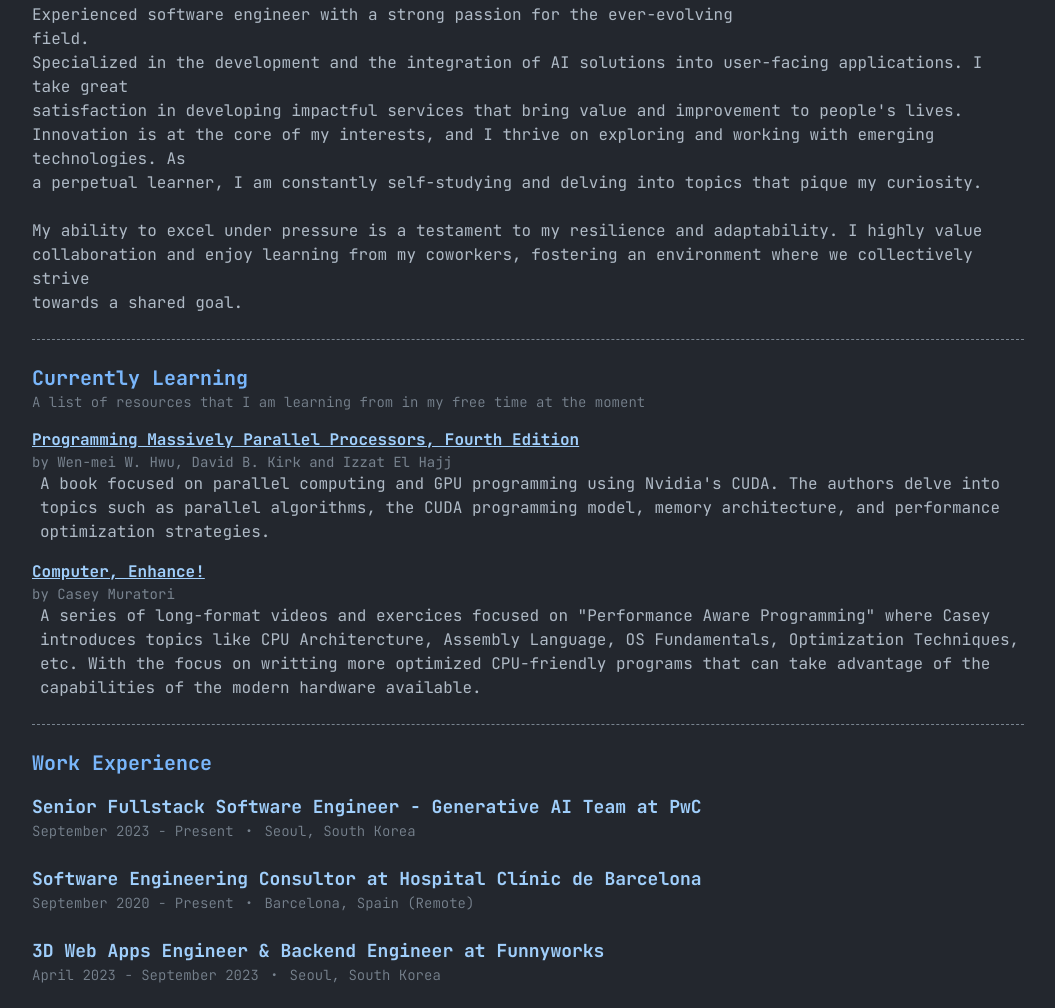
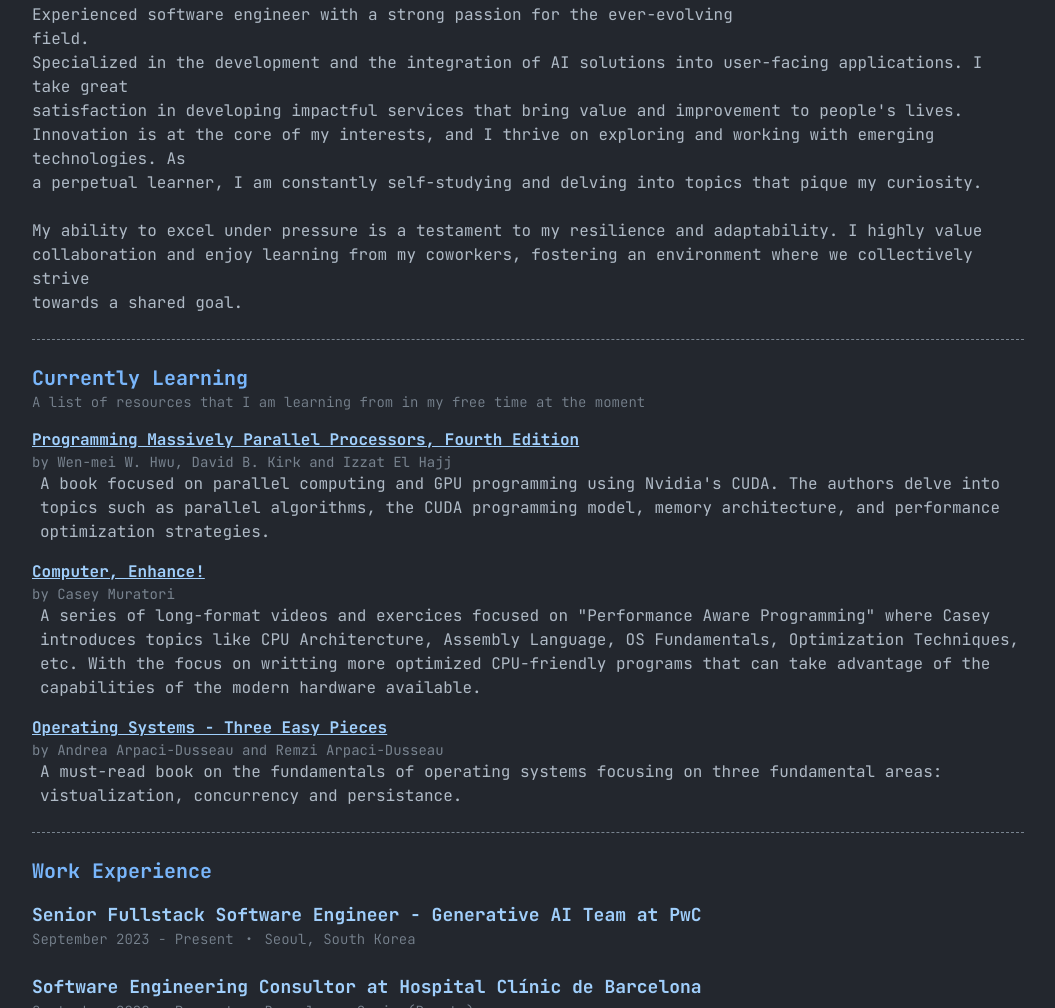
Before and after one commit to hrh858/resume, a website: page index.html in a window 1280 px wide. Shown: the part 314-1322 px from the top of the page, without its empty margins (112-1167 px from the left). Drawn offline with Linux system fonts and the light colour scheme.

Commit message:
Added new 'now learning' entries

```diff
--- a/index.html
+++ b/index.html
@@ -61,7 +61,7 @@
 					into topics such as parallel algorithms, the CUDA programming model, memory architecture, and performance
 					optimization strategies.</p>
 			</div>
-			<div>
+			<div class="mb-4">
 				<a href="https://www.computerenhance.com" class="font-bold text-hrh-light-blue underline">Computer, Enhance!</a>
 				<h2 class="text-hrh-muted text-sm">by Casey Muratori</h2>
 				<p class="ml-2">A series of long-format videos and exercices focused on "Performance Aware Programming" where
@@ -69,6 +69,11 @@
 					topics like CPU Architercture, Assembly Language, OS Fundamentals, Optimization Techniques, etc. With the
 					focus on writting more optimized CPU-friendly programs that can take advantage of the capabilities of the
 					modern hardware available.</p>
+			</div>
+			<div>
+				<a href="https://www.computerenhance.com" class="font-bold text-hrh-light-blue underline">Operating Systems - Three Easy Pieces</a>
+				<h2 class="text-hrh-muted text-sm">by Andrea Arpaci-Dusseau and Remzi Arpaci-Dusseau</h2>
+				<p class="ml-2">A must-read book on the fundamentals of operating systems focusing on three fundamental areas: vistualization, concurrency and persistance.</p>
 			</div>
 		</section>
 		<section id="work-experience" class="border-b py-6 border-hrh-muted border-dashed">
```
